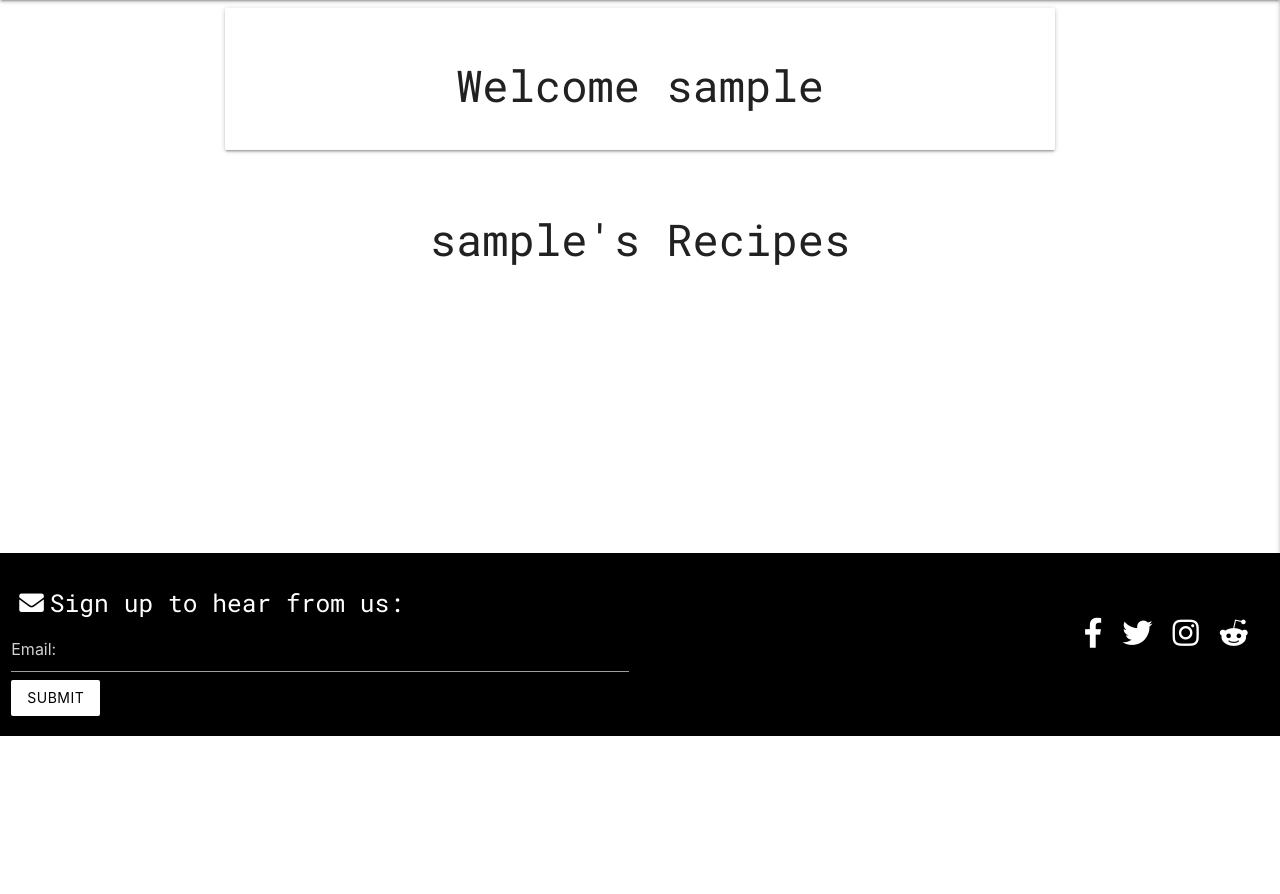
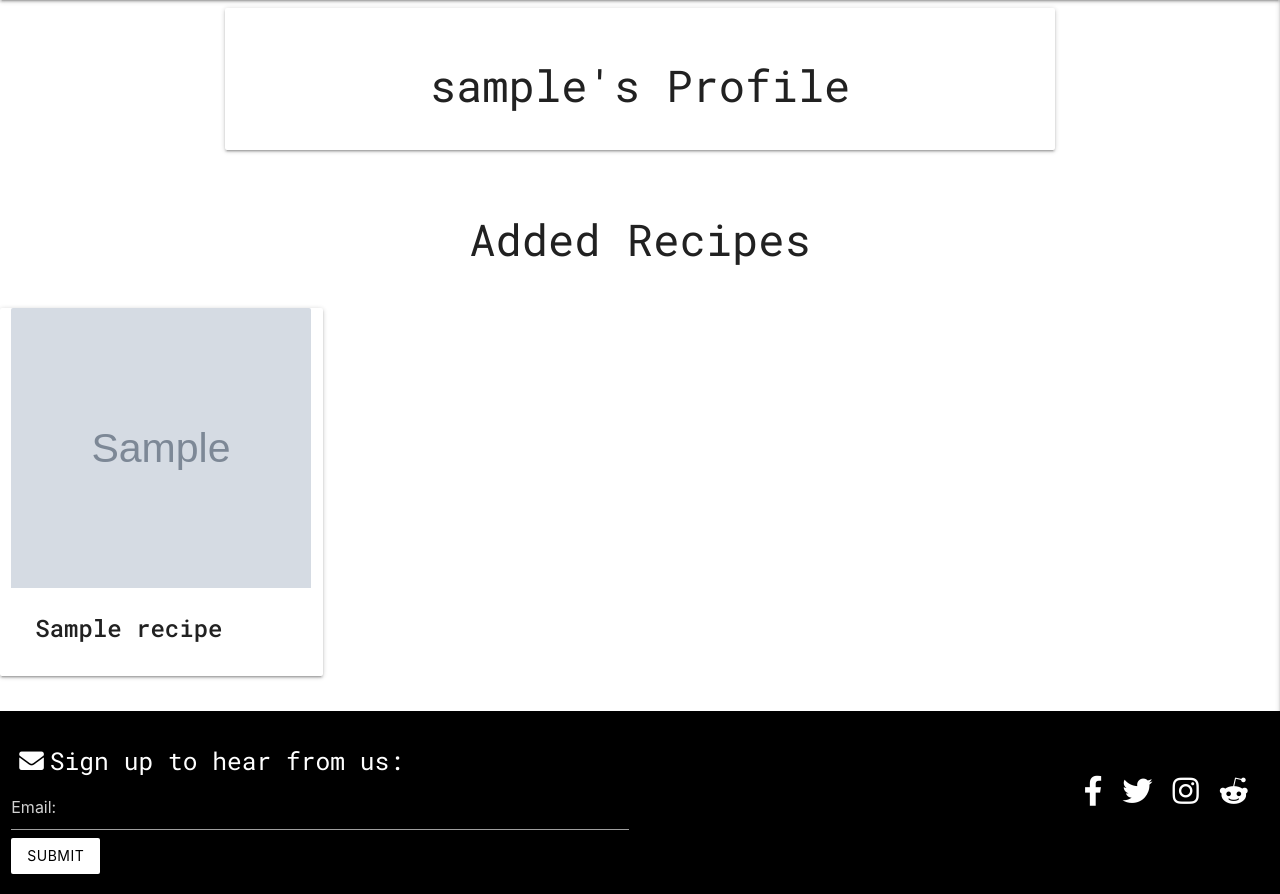
Before and after one commit to jaydavis359/Cocktail-Collector, a Flask app: page /profile/admin in a window 1280 px wide. Shown: the part 64-958 px from the top of the page. Before the commit the page ends 800 px from the top, so only its background shows below. Run offline with Flask 2, Linux system fonts and the light colour scheme; the visitor is signed in with stand-in values (Sample User, id 1); grey boxes marked "Sample" are stand-in pictures; a database or web service that is not in the repository returns one stand-in record (values such as "Sample title"); some libraries are stand-ins or nearby versions.

Commit message:
Add uploaded recipes to profile

```diff
--- a/templates/profile.html
+++ b/templates/profile.html
@@ -5,7 +5,7 @@
     <div class="col s12 m8 offset-m2">
         <div class="card-panel">
             <h3 class="center-align">
-                Welcome {{ username }}
+                {{ username }}'s Profile
             </h3>
         </div>
     </div>
@@ -13,11 +13,48 @@
 <div class="row container">
     <div class="col s12 m8 offset-m2">
             <h3 class="center-align">
-                {{ username }}'s Recipes
+                Added Recipes
             </h3>
     </div>
 </div>
 
+<!-- Display user recepies -->
 
+<div class="row container profile-container">
+    {% for recipe in user_recipes %}
+    <div class="card recipe-card col 12 m3">
+        <div class="card-image waves-effect waves-block waves-light">
+          <img class="activator recipe-image" src="{{ recipe.img_url }}" alt="{{ recipe.img_description }}">
+        </div>
+        <div class="card-content">
+          <span class="card-title activator grey-text text-darken-4"><strong>{{ recipe.recipe_name }}</strong></span>
+        </div>
+        <div class="card-reveal">
+          <span class="card-title grey-text text-darken-4"><strong>{{ recipe.recipe_name }}</strong>&nbsp;<i class="fas fa-times-circle"></i></span>
+          <strong>{{ recipe.category_name }}</strong>
+                    <p><strong>Ingredients:</strong> {{ recipe.recipe_ingredients }}</p>
+                    <p><strong>Preparation:</strong> {{ recipe.preparation }}</p>
+                    <p><em>by: {{ recipe.created_by }}</em></p>
+                    {% if session.user|lower == recipe.created_by|lower %}
+                    <!-- delete button modal trigger -->
+                    <a href="#modal1{{ loop.index }}" class="modal-trigger btn-floating btn-small black"><i class="far fa-trash-alt"></i></a>
+                        <!-- delete button modal info -->
+                        <div id="modal1{{ loop.index }}" class="modal container">
+                            <div class="modal-content">
+                                <h4>You really want to delete {{ recipe.recipe_name }}?</h4>
+                            </div>
+                            <div class="modal-footer">
+                                <a href="#" class="modal-close  btn-flat">Cancel</a>
+                                <a href="{{ url_for('delete_recipe', recipe_id=recipe._id)}}" class="modal-close btn-flat">Delete</a>
+                            </div>
+                        </div>
+
+                    <a href="{{ url_for('edit_recipe', recipe_id=recipe._id) }}" class="btn-floating btn-small black"><i
+                            class="fas fa-pencil-alt"></i></a>
+                    {% endif %}
+        </div>
+      </div>
+      {% endfor %}
+    </div>
 
 {% endblock %}
```
